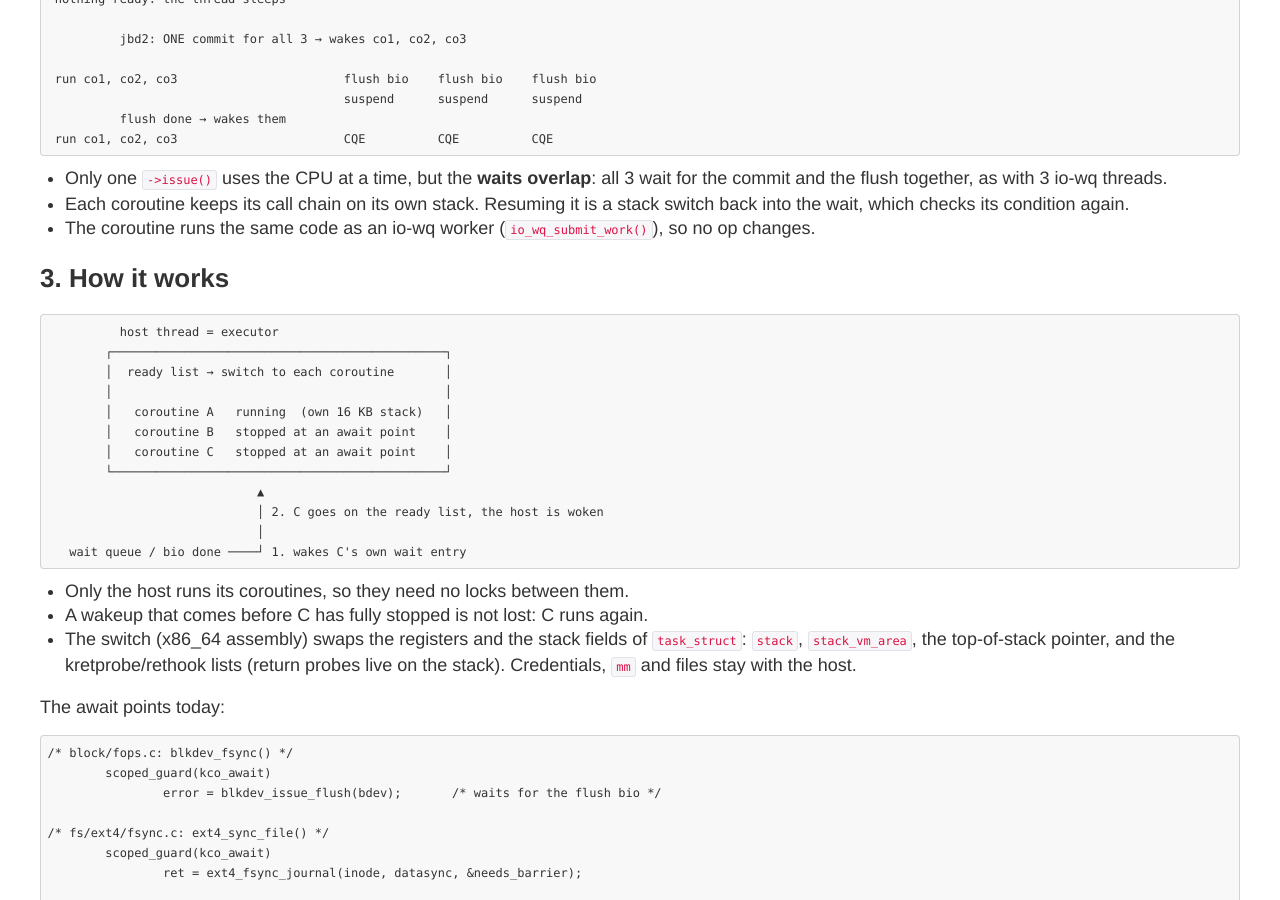
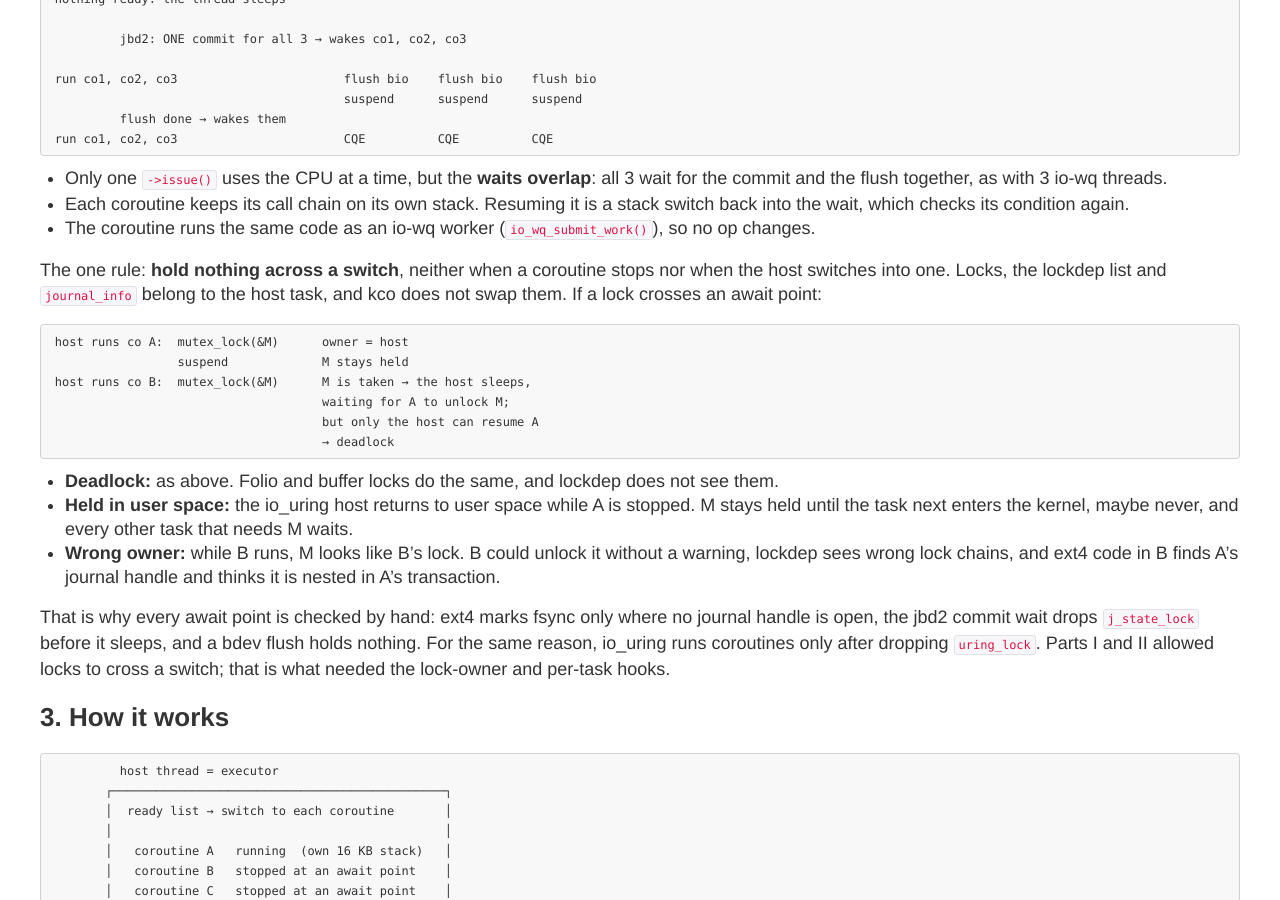
Before and after one commit to ming1/ming1.github.io, a Jekyll site: the page built from _posts/2026-09-23-linux-kernel-coroutine-io-wq.md, in a window 1280 px wide and 900 px high, scrolled down 15999 px. Built offline with Jekyll 4.4.1, drawn with Linux system fonts in a browser that asks for light colours; comment, search, counter and statistics services are not loaded; a style sheet for code colours, icons or effects is not loaded; some of the changed text lies outside the part shown.

Commit message:
linux-kernel-coroutine-io-wq: document the lock-crossing risks in Part III
A lock or journal handle held across a kco switch belongs to the host
task: it deadlocks the host, stays held in user space, and looks owned by
the next coroutine. Say how the await points avoid it, and note in the
limits that the debug check does not catch everything yet.

````diff
--- a/_posts/2026-09-23-linux-kernel-coroutine-io-wq.md
+++ b/_posts/2026-09-23-linux-kernel-coroutine-io-wq.md
@@ -869,6 +869,36 @@ How several requests then run at once, e.g. 3 fsyncs on ext4:
 - The coroutine runs the same code as an io-wq worker
   (`io_wq_submit_work()`), so no op changes.
 
+The one rule: **hold nothing across a switch**, neither when a coroutine
+stops nor when the host switches into one. Locks, the lockdep list and
+`journal_info` belong to the host task, and kco does not swap them. If a
+lock crosses an await point:
+
+```
+ host runs co A:  mutex_lock(&M)      owner = host
+                  suspend             M stays held
+ host runs co B:  mutex_lock(&M)      M is taken → the host sleeps,
+                                      waiting for A to unlock M;
+                                      but only the host can resume A
+                                      → deadlock
+```
+
+- **Deadlock:** as above. Folio and buffer locks do the same, and lockdep
+  does not see them.
+- **Held in user space:** the io_uring host returns to user space while A
+  is stopped. M stays held until the task next enters the kernel, maybe
+  never, and every other task that needs M waits.
+- **Wrong owner:** while B runs, M looks like B's lock. B could unlock it
+  without a warning, lockdep sees wrong lock chains, and ext4 code in B
+  finds A's journal handle and thinks it is nested in A's transaction.
+
+That is why every await point is checked by hand: ext4 marks fsync only
+where no journal handle is open, the jbd2 commit wait drops `j_state_lock`
+before it sleeps, and a bdev flush holds nothing. For the same reason,
+io_uring runs coroutines only after dropping `uring_lock`. Parts I and II
+allowed locks to cross a switch; that is what needed the lock-owner and
+per-task hooks.
+
 ## 3. How it works
 
 ```
@@ -1020,6 +1050,10 @@ What testing and review caught:
   high QD.
 - Benchmarks were run before the last review fixes.
 - Use 2 has tests but no in-tree user yet.
+- The rule "hold nothing across a switch" is checked only with
+  `CONFIG_KCO_DEBUG`, and only for locks taken inside the await scope. A
+  lock taken before the scope, and one held by the host when it switches in,
+  are not caught yet.
 
 # Takeaways
 
````
